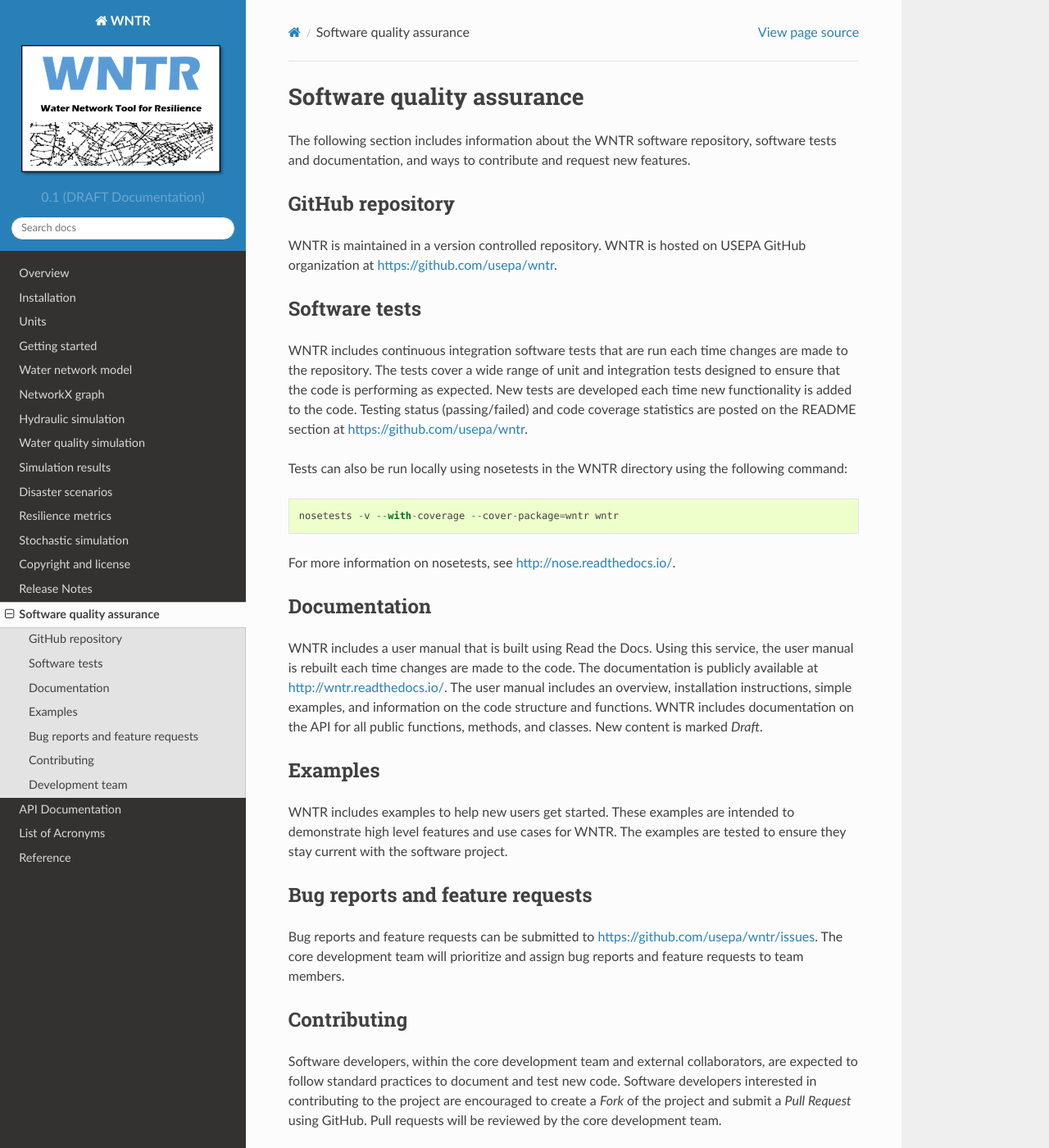
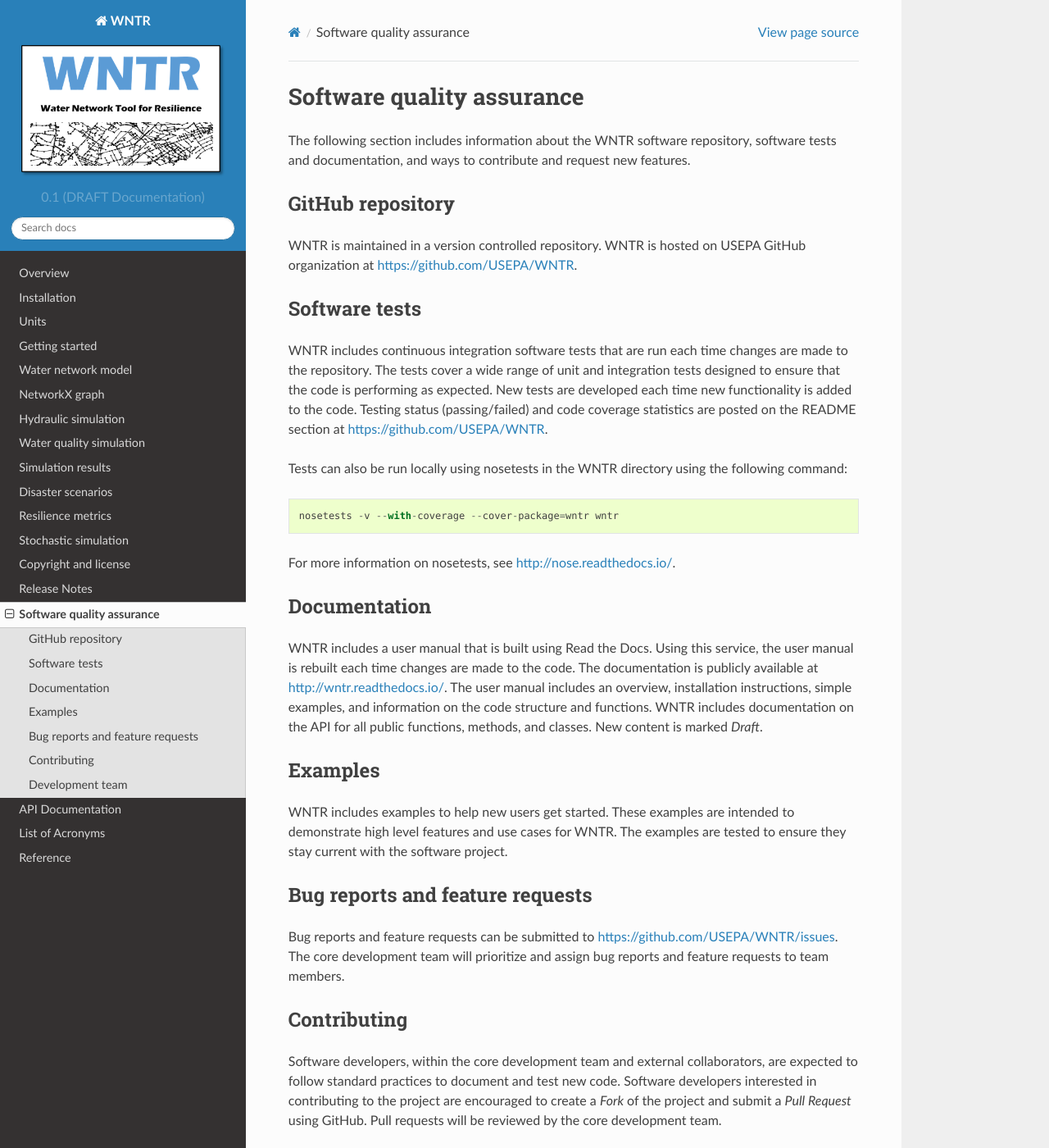
Before and after one commit to USEPA/WNTR, a Sphinx documentation site: the page built from documentation/developers.rst, in a window 1280 px wide and 1400 px high. Shown: the whole window at 82% size. Built offline with Sphinx 7.4.7 and the Read the Docs theme 2.0.0, drawn with Linux system fonts in a browser that asks for light colours.

```diff
--- a/documentation/developers.rst
+++ b/documentation/developers.rst
@@ -11,7 +11,7 @@ ways to contribute and request new features.
 GitHub repository
 ---------------------
 WNTR is maintained in a version controlled repository.
-WNTR is hosted on USEPA GitHub organization at https://github.com/usepa/wntr.
+WNTR is hosted on USEPA GitHub organization at https://github.com/USEPA/WNTR.
 
 Software tests
 --------------------
@@ -20,7 +20,7 @@ changes are made to the repository.  The tests cover a wide range of unit and
 integration tests designed to ensure that the code is performing as expected.
 New tests are developed each time new functionality is added to the code.
 Testing status (passing/failed) and code coverage statistics are posted on
-the README section at https://github.com/usepa/wntr.
+the README section at https://github.com/USEPA/WNTR.
 
 Tests can also be run locally using nosetests in the WNTR directory using the following command::
 
@@ -47,7 +47,7 @@ The examples are tested to ensure they stay current with the software project.
 
 Bug reports and feature requests
 ----------------------------------
-Bug reports and feature requests can be submitted to https://github.com/usepa/wntr/issues.
+Bug reports and feature requests can be submitted to https://github.com/USEPA/WNTR/issues.
 The core development team will prioritize and assign bug reports and feature requests to team members.
 
 Contributing
--- a/documentation/installation.rst
+++ b/documentation/installation.rst
@@ -38,11 +38,11 @@ WNTR can be installed as a Python package using standard open source software to
 
 	To build WNTR from source using git, run::
 
-		git clone https://github.com/usepa/wntr
+		git clone https://github.com/USEPA/WNTR
 		cd wntr
 		python setup.py develop
 
-	This will install the development branch of WNTR from https://github.com/uspea/wntr.
+	This will install the development branch of WNTR from https://github.com/USEPA/WNTR.
 	More information for developers can be found in the :ref:`developers` section.
 
 **Step 3**: Test installation
--- a/documentation/overview.rst
+++ b/documentation/overview.rst
@@ -27,7 +27,7 @@ package designed to simulate and analyze resilience of
 water distribution networks.
 The Application Program Interface (API) is flexible and allows for changes to the network structure and operations,
 along with simulation of disruptive events and recovery actions.
-WNTR can be installed through the United States Environmental Protection Agency (USEPA) GitHub organization at https://github.com/uspea/wntr.
+WNTR can be installed through the United States Environmental Protection Agency (USEPA) GitHub organization at https://github.com/USEPA/WNTR.
 Interactive Development Enviroments (IDE), like Spyder, are recommeded for code development.
 :numref:`fig-overview` shows the GitHub webpage, Spyder IDE, and sample graphics generated by WNTR.
 
```
